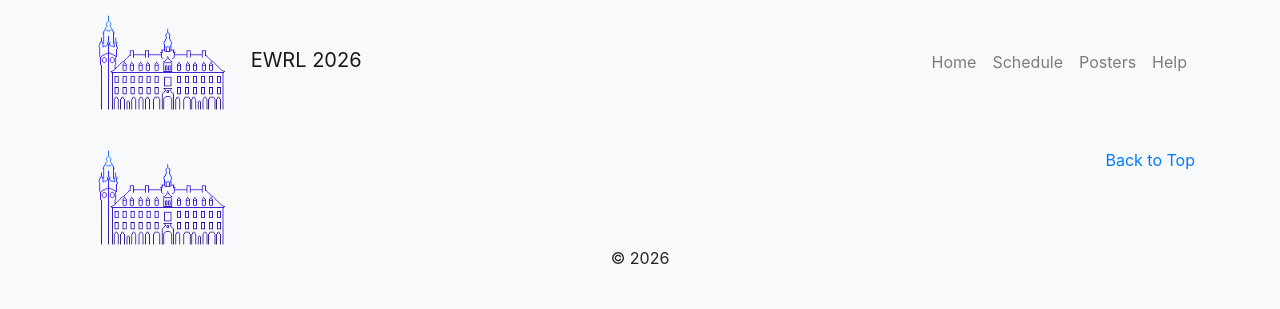
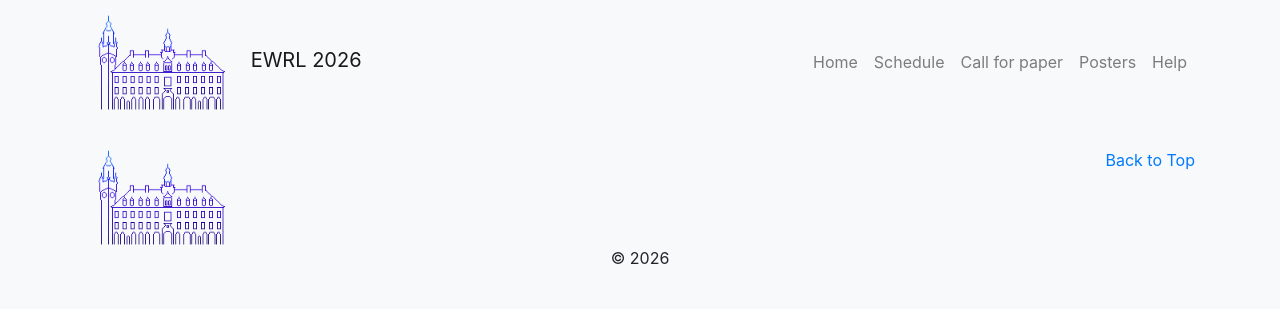
Before and after one commit to ewrl-org/ewrl-2026, a Flask app: template templates/call.html in a window 1280 px wide. Shown: the top 309 px of the page. Run offline with Flask 3, Linux system fonts and the light colour scheme; the template is opened without the code that fills it, so the values that code supplies are empty; parts of the project's set-up code (start-up, migrations or seed data) failed here and were passed over; some libraries are stand-ins or nearby versions.

Commit message:
readd call

```diff
--- a/templates/base.html
+++ b/templates/base.html
@@ -110,6 +110,7 @@
 {% set navigation_bar = [
 ('index.html', 'Home'),
 ('calendar.html', 'Schedule'),
+('call.html', 'Call for paper'),
 ('papers.html', 'Posters'),
 ('help.html', 'Help'),
 ] -%}
```
